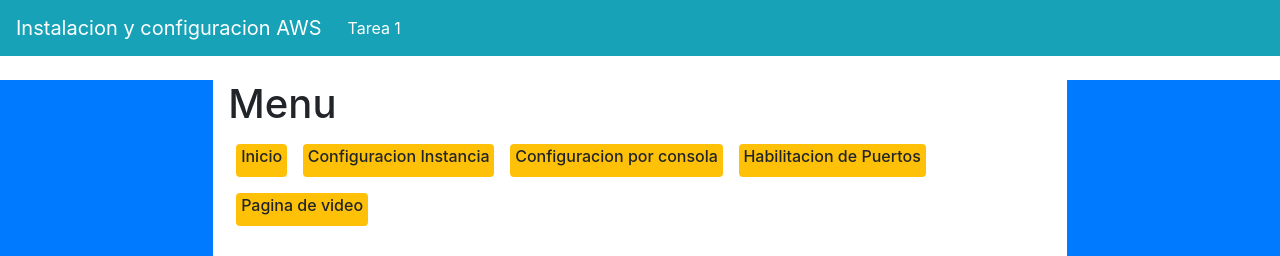
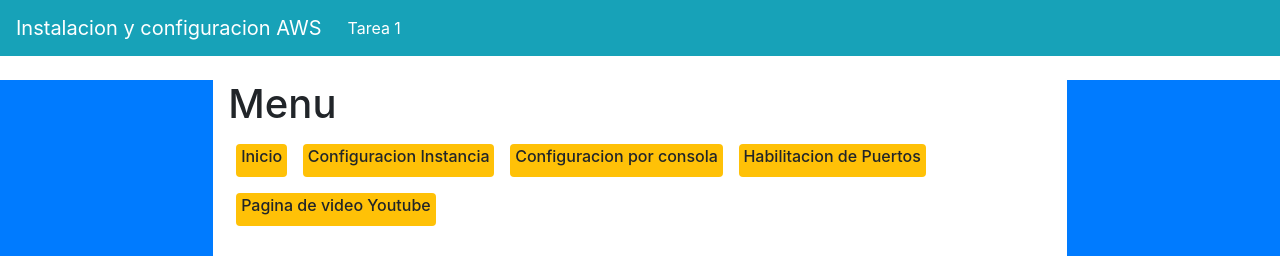
Before and after one commit to CristiamSanchez/clasesCeutec, a plain HTML site: page index.html in a window 1280 px wide. Shown: the top 256 px of the page. Drawn offline with nearby package versions, Linux system fonts and the light colour scheme.

Commit message:
Cambio subido mas no reflejado en pagina 1

```diff
--- a/index.html
+++ b/index.html
@@ -49,7 +49,7 @@
                         <a class="badge badge-warning badge-rounded mr-1 m-2" onclick="continuar('2')"><h6 class="text-center"> Configuracion Instancia</h6></a>
                         <a class="badge badge-warning badge-rounded mr-1 m-2" onclick="continuar('3')"><h6 class="text-center">Configuracion por consola</h6></a>
                         <a class="badge badge-warning badge-rounded mr-1 m-2" onclick="continuar('4')"><h6 class="text-center">Habilitacion de Puertos</h6></a>
-                         <a class="badge badge-warning badge-rounded mr-1 m-2" href="video.html" target="_blank"><h6 class="text-center">Pagina de video</h6></a>
+                         <a class="badge badge-warning badge-rounded mr-1 m-2" href="video.html" target="_blank"><h6 class="text-center">Pagina de video Youtube</h6></a>
                     </div>
                 </div>
 
```
